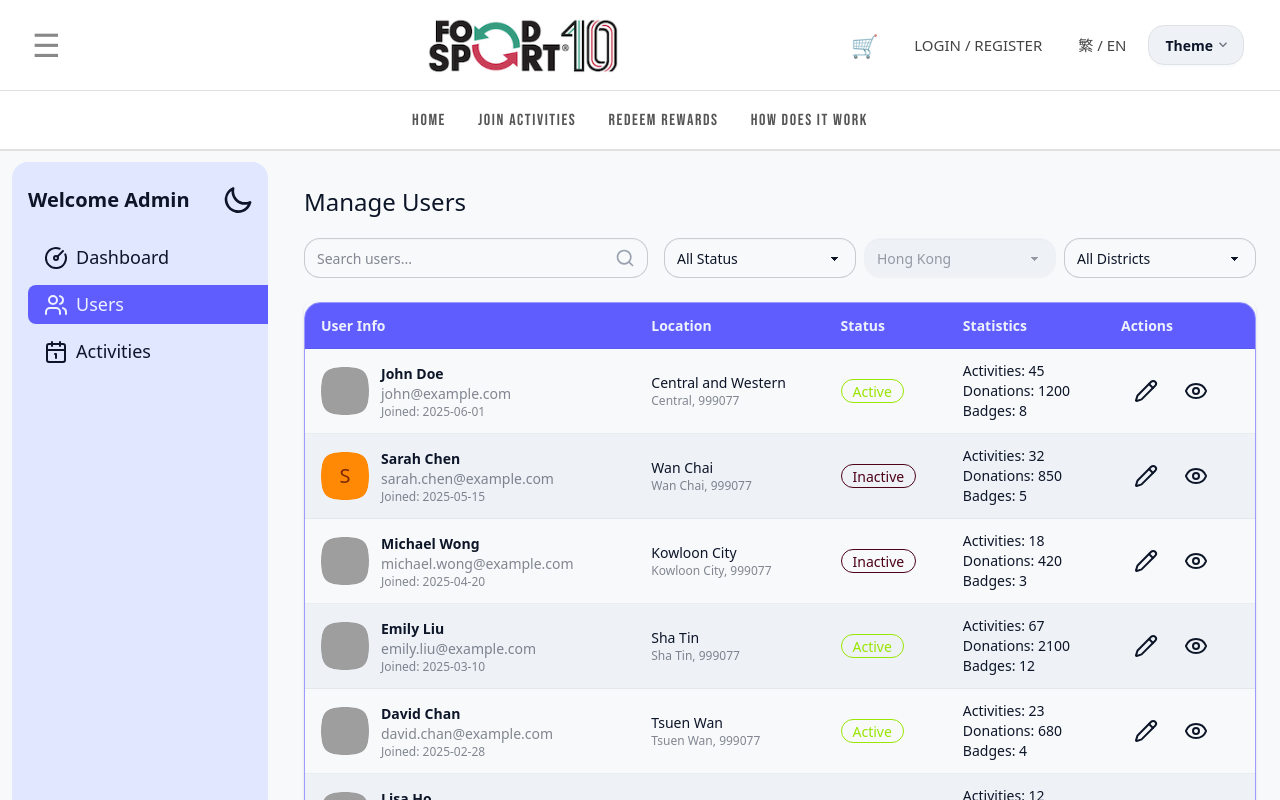
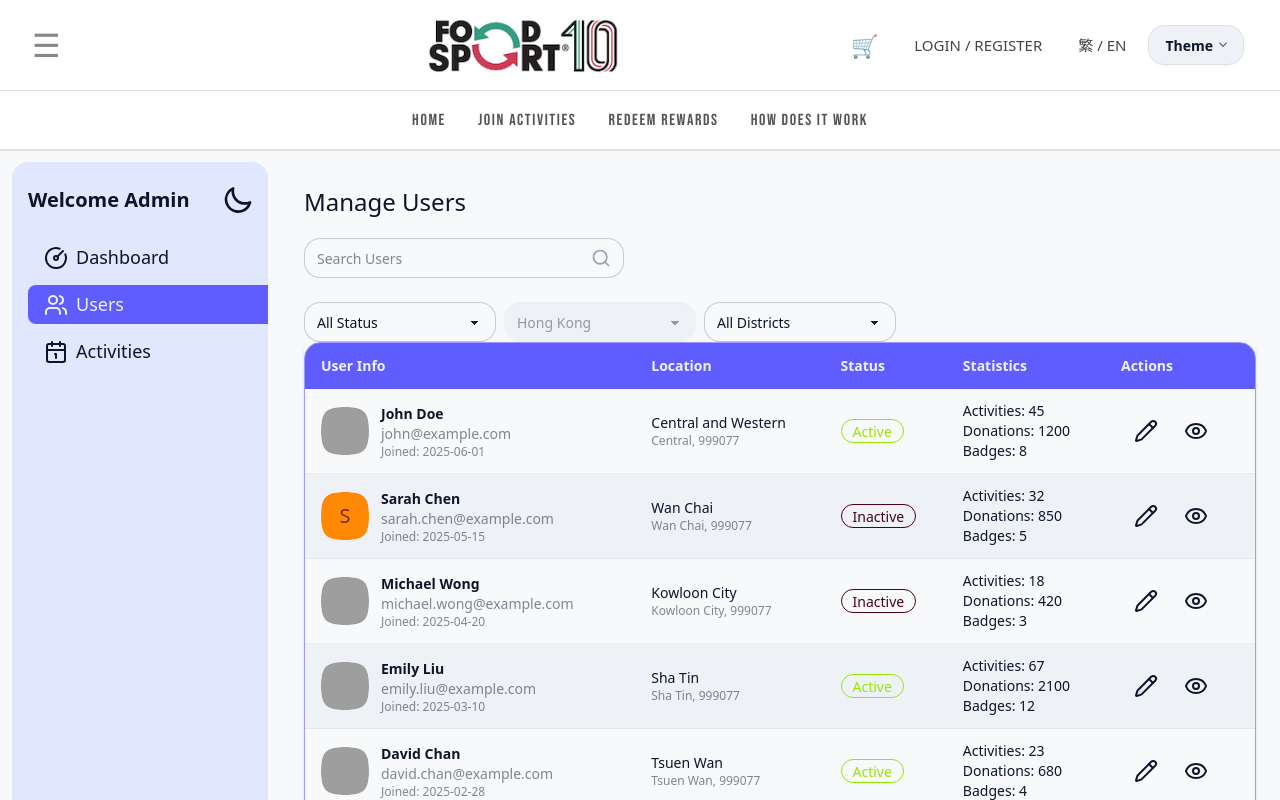
Before and after one commit to hadetan/foodsport-dev, a Next.js app: page /admin/users in a window 1280 px wide. Shown: the top 800 px of the page. Built offline with nearby package versions, Linux system fonts and the light colour scheme; grey boxes are pictures that could not be loaded.

Commit message:
Added Search Bar in User &  activites

```diff
--- a/src/app/admin/activities/page.js
+++ b/src/app/admin/activities/page.js
@@ -4,7 +4,7 @@ import { useState, useEffect } from "react";
 import { useRouter } from "next/navigation";
 import ErrorAlert from "@/components/ErrorAlert";
 import { Users, Pencil, Trash2, Search } from "lucide-react";
-
+import SearchBar  from "../users/SearchBar";
 const ActivityManagementPage = () => {
     const router = useRouter();
     const [activeStep, setActiveStep] = useState(1);
@@ -123,15 +123,8 @@ const ActivityManagementPage = () => {
             {/* Search and Filters */}
             <div className="flex flex-col lg:flex-row gap-4 mb-6">
                 <div className="flex-1 relative">
-                    <input
-                        type="text"
-                        placeholder="Search activities..."
-                        className="input input-bordered w-full md:max-w-md pr-8"
-                        value={searchQuery}
-                        onChange={(e) => setSearchQuery(e.target.value)}
-                    />
+                    <SearchBar placeholderName="Search Activities" />
                 </div>
-                <Search />
 
                 <select
                     className="select select-bordered w-full lg:w-48"
--- /dev/null
+++ b/src/app/admin/users/SearchBar.js
@@ -0,0 +1,25 @@
+import React from "react";
+import { Search } from "lucide-react";
+
+const SearchBar = ({ searchQuery, setSearchQuery,placeholderName }) => {
+    return (
+        <>
+            {/* Search and Filters */}
+            <div className="flex flex-col lg:flex-row gap-4 mb-6">
+                <label className="flex relative input">
+                    <input
+                        type="text"
+                        placeholder={placeholderName}
+                        className="grow h-10 input-bordered w-full md:max-w-md pr-10"
+                        value={searchQuery}
+                        onChange={(e) => setSearchQuery(e.target.value)}
+                    />
+                    <Search className="h-5 w-5 absolute right-3 top-1/2 -translate-y-1/2 text-gray-400" />
+                </label>
+            </div>
+
+        </>
+    );
+};
+
+export default SearchBar;
--- a/src/app/admin/users/page.js
+++ b/src/app/admin/users/page.js
@@ -5,6 +5,8 @@ import { useRouter } from "next/navigation";
 import ErrorAlert from "@/components/ErrorAlert";
 import UserRow from "@/app/admin/users/userRow";
 import { Search, CheckCircle2, Menu } from "lucide-react";
+// import SearchBar from "@/app/admin/users/searchBar";
+import SearchBar  from "../users/SearchBar";
 
 const UserManagementPage = () => {
     const router = useRouter();
@@ -255,17 +257,8 @@ const UserManagementPage = () => {
         <>
             <div className="text-2xl mb-5 text-base-content">Manage Users</div>
             {/* Search and Filters */}
-            <div className="flex flex-col lg:flex-row gap-4 mb-6">
-                <label className="flex-1 relative input">
-                    <input
-                        type="text"
-                        placeholder="Search users..."
-                        className="grow h-10 input-bordered w-full md:max-w-md pr-10"
-                        value={searchQuery}
-                        onChange={(e) => setSearchQuery(e.target.value)}
-                    />
-                    <Search className="h-5 w-5 absolute right-3 top-1/2 -translate-y-1/2 text-gray-400" />
-                </label>
+            <div>
+            <SearchBar placeholderName="Search Users" />
 
                 {/* Enhanced Filters */}
                 <div className="flex flex-wrap gap-2">
@@ -305,9 +298,9 @@ const UserManagementPage = () => {
                         <span className="loading loading-spinner loading-lg"></span>
                     </div>
                 ) : (
-                        <div className="overflow-x-auto rounded-box border border-primary/60">
-                            <table className="table table-zebra w-full">
-                                <thead className="sticky top-0 bg-primary text-primary-content  ">
+                    <div className="overflow-x-auto rounded-box border border-primary/60">
+                        <table className="table table-zebra w-full">
+                            <thead className="sticky top-0 bg-primary text-primary-content  ">
                                 <tr>
                                     <th>User Info</th>
                                     <th>Location</th>
```
